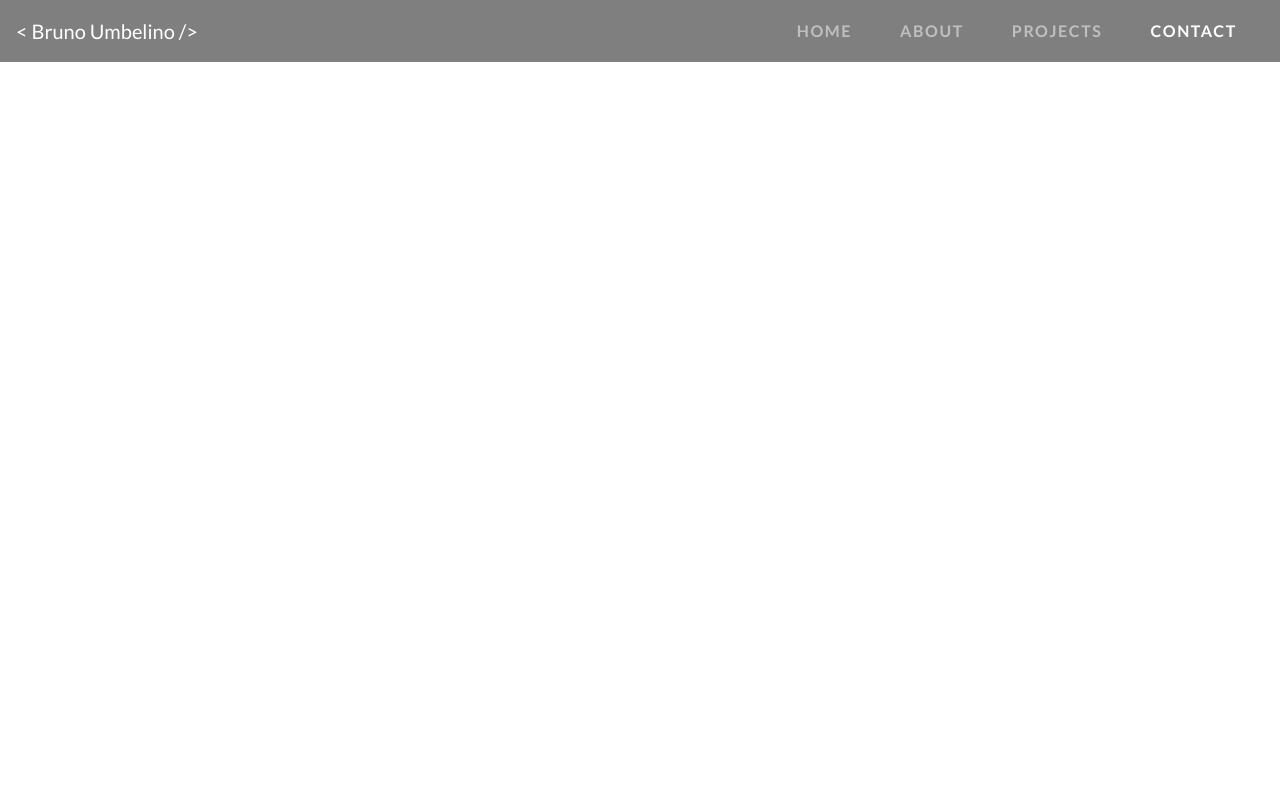
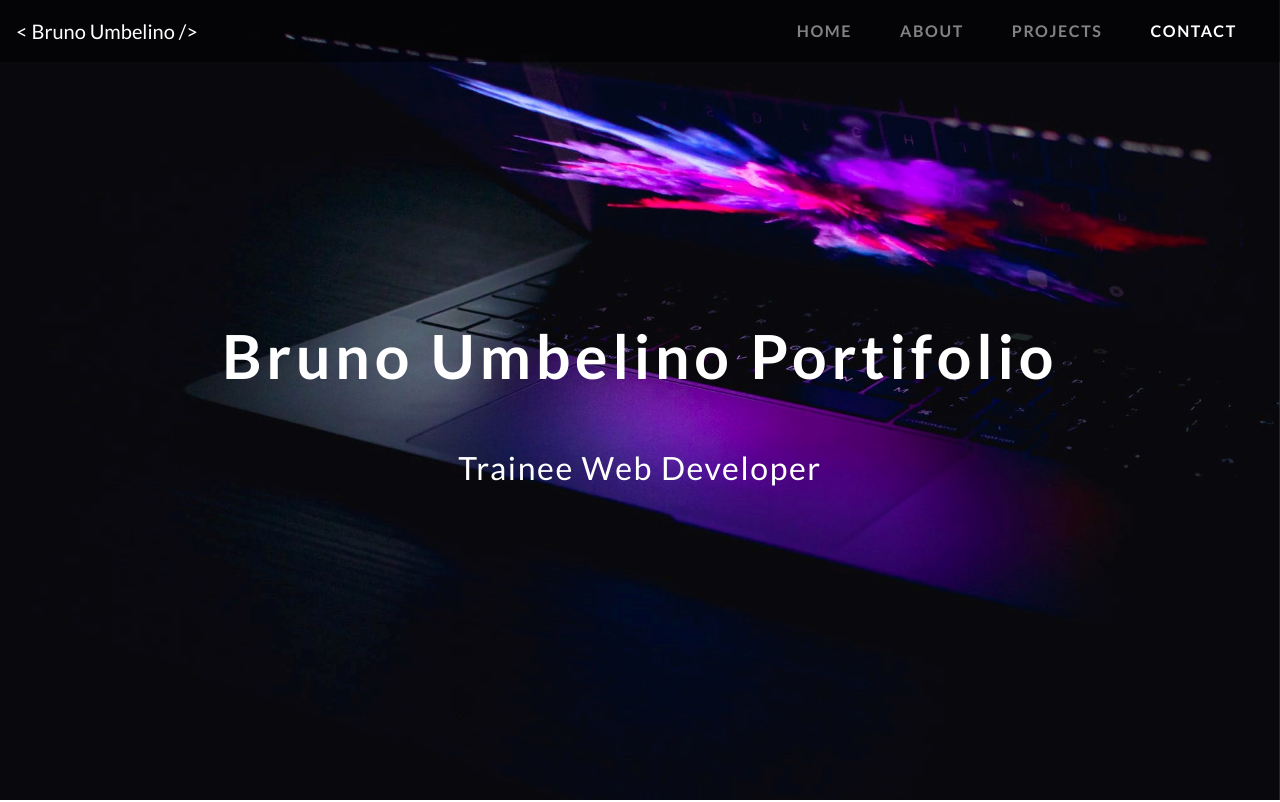
Before and after one commit to BrunoUmbelino/Portifolio-2, a plain HTML site: page src/index.html in a window 1280 px wide. Shown: the top 802 px of the page. Drawn offline with nearby package versions, Linux system fonts and the light colour scheme; the site is published under a folder, as on GitHub Pages, so addresses that start at the root find nothing.

Commit message:
changing URL of background image home section

```diff
--- a/src/index.css
+++ b/src/index.css
@@ -52,7 +52,7 @@ h3 {
   width: 100%;
   height: 100%;
   background-size: cover;
-  background-image: url(/src/img/pexels-photo-2473183.jpeg);
+  background-image: url(./img/pexels-photo-2473183.jpeg);
 }
 .caption {
   color: white;
```
